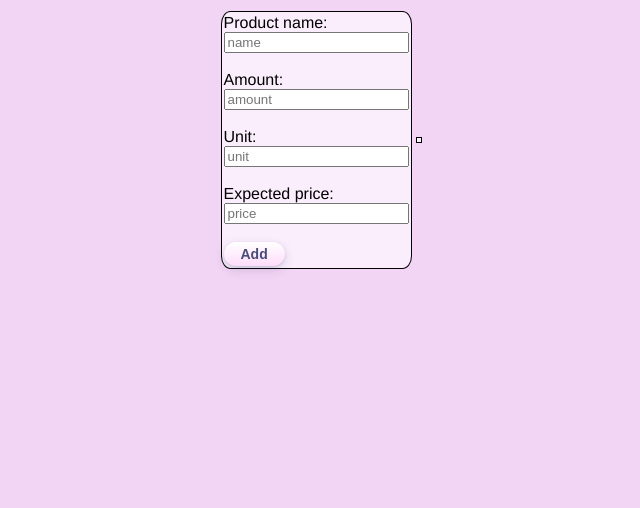
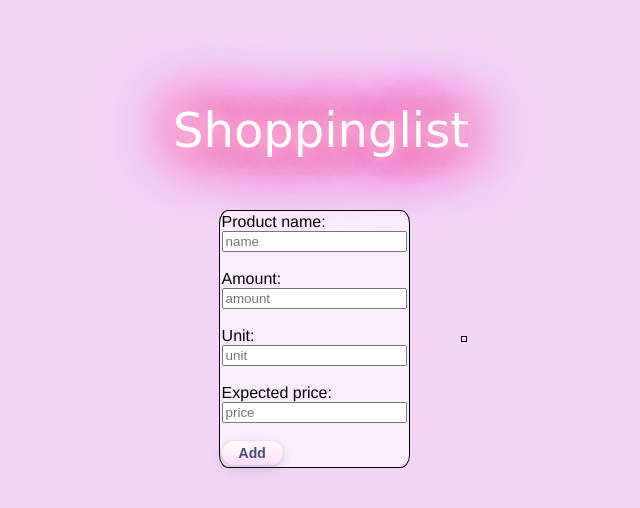
Before and after one commit to Benio-sama/shopping_list_app, a website: page public/index.html in a window 1280 px wide. Shown: the whole page, without its empty margins (319-959 px from the left). Drawn offline with Linux system fonts and the light colour scheme; no server answers.

Commit message:
glowing title

```diff
--- a/public/index.html
+++ b/public/index.html
@@ -7,8 +7,12 @@
     <link rel="stylesheet" href="style.css">
 </head>
 <body>
+
     <table id="content">
         <tbody>
+            <tr>
+                <td colspan="2"><p class="glow">Shoppinglist</p></td>
+            </tr>
             <tr>
                 <td>
                     <div>
--- a/public/style.css
+++ b/public/style.css
@@ -39,4 +39,23 @@ button{
 #content{
     margin: auto;
     border-radius: 5%;
+    margin-top: 4%;
 }
+
+.glow {
+    font-family: cursive;
+    font-size: 300%;
+    color: #fff;
+    text-align: center;
+    animation: glow 1s ease-in-out infinite alternate;
+  }
+
+  @keyframes glow {
+    from {
+      text-shadow: 0 0 10px #fff, 0 0 20px #fff, 0 0 30px #e60073, 0 0 40px #e60073, 0 0 50px #e60073, 0 0 60px #e60073, 0 0 70px #e60073;
+    }
+
+    to {
+      text-shadow: 0 0 20px #fff, 0 0 30px #ff4da6, 0 0 40px #ff4da6, 0 0 50px #ff4da6, 0 0 60px #ff4da6, 0 0 70px #ff4da6, 0 0 80px #ff4da6;
+    }
+  }
```
